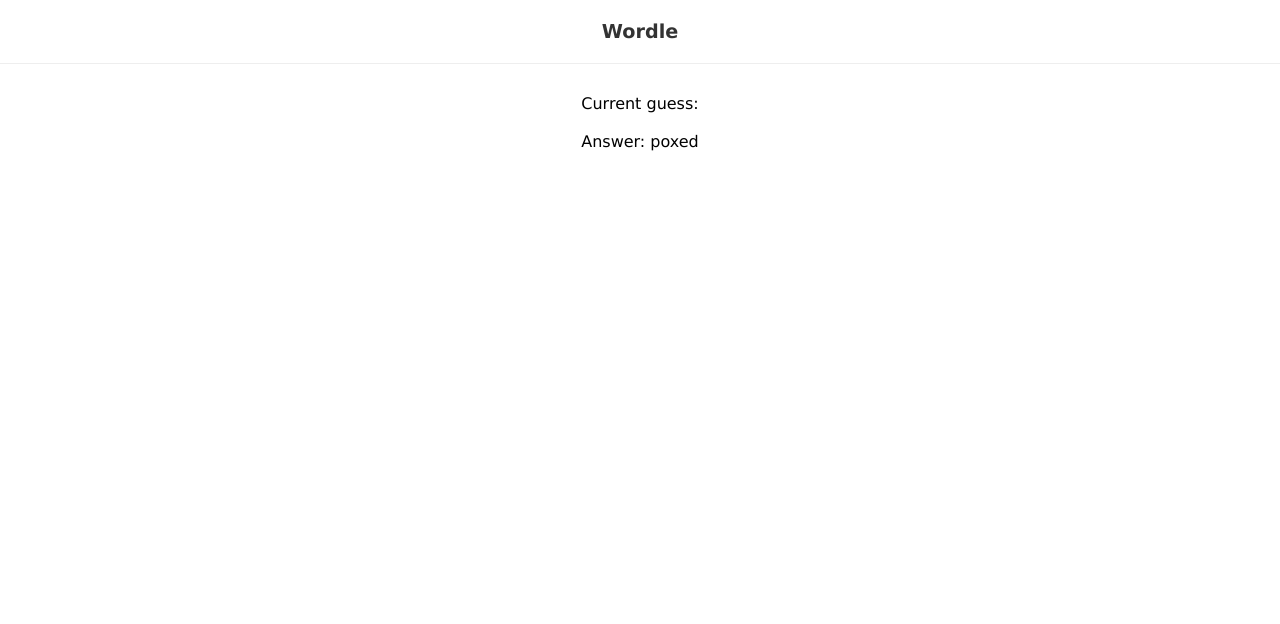
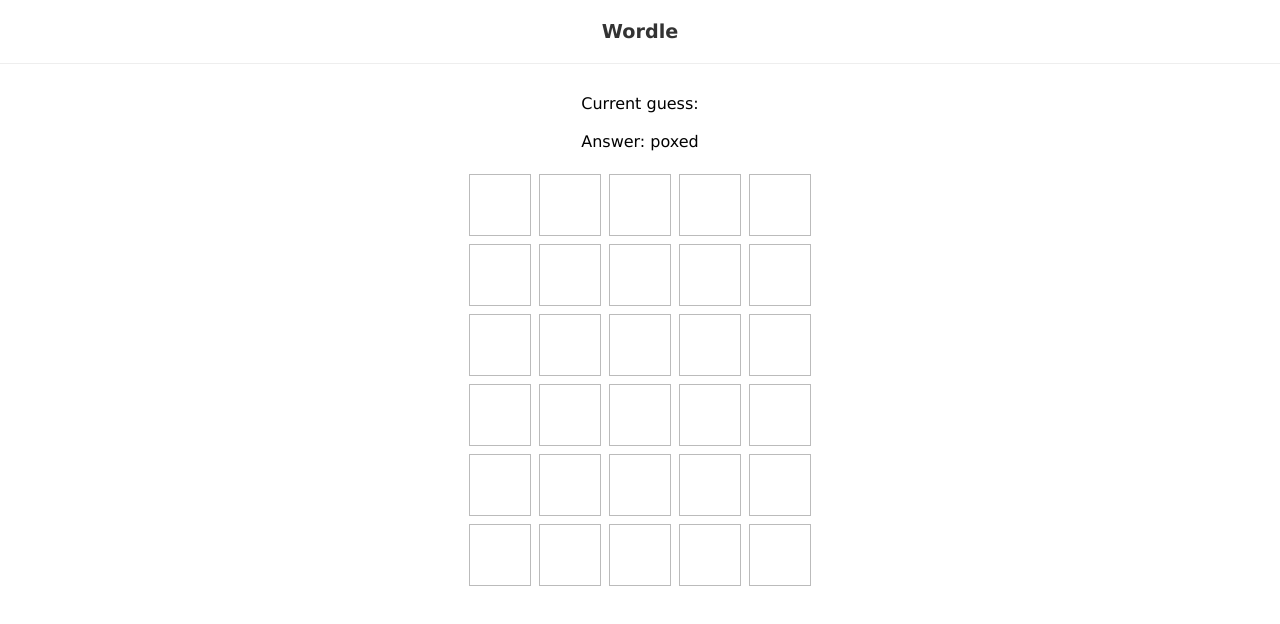
Before and after one commit to owenfang2005/WordleClone, a React (Create React App) app in the folder my-app/: page / in a window 1280 px wide. Shown: the top 624 px of the page. Built offline with nearby package versions, Linux system fonts and the light colour scheme; data requests are answered from the project's data file.

Commit message:
Made css style changes

```diff
--- a/my-app/src/index.css
+++ b/my-app/src/index.css
@@ -11,3 +11,21 @@
   margin: 0 0 30px 0;
   color: #333;
 }
+/* rows */
+.row {
+  text-align: center;
+  display: flex;
+  justify-content: center;
+}
+.col {
+  display: block;
+  width: 60px;
+  height: 60px;
+  border: 1px solid #bbb;
+  margin: 4px;
+  text-align: center;
+  line-height: 60px;
+  text-transform: uppercase;
+  font-weight: bold;
+  font-size: 2.5em;
+}
```
